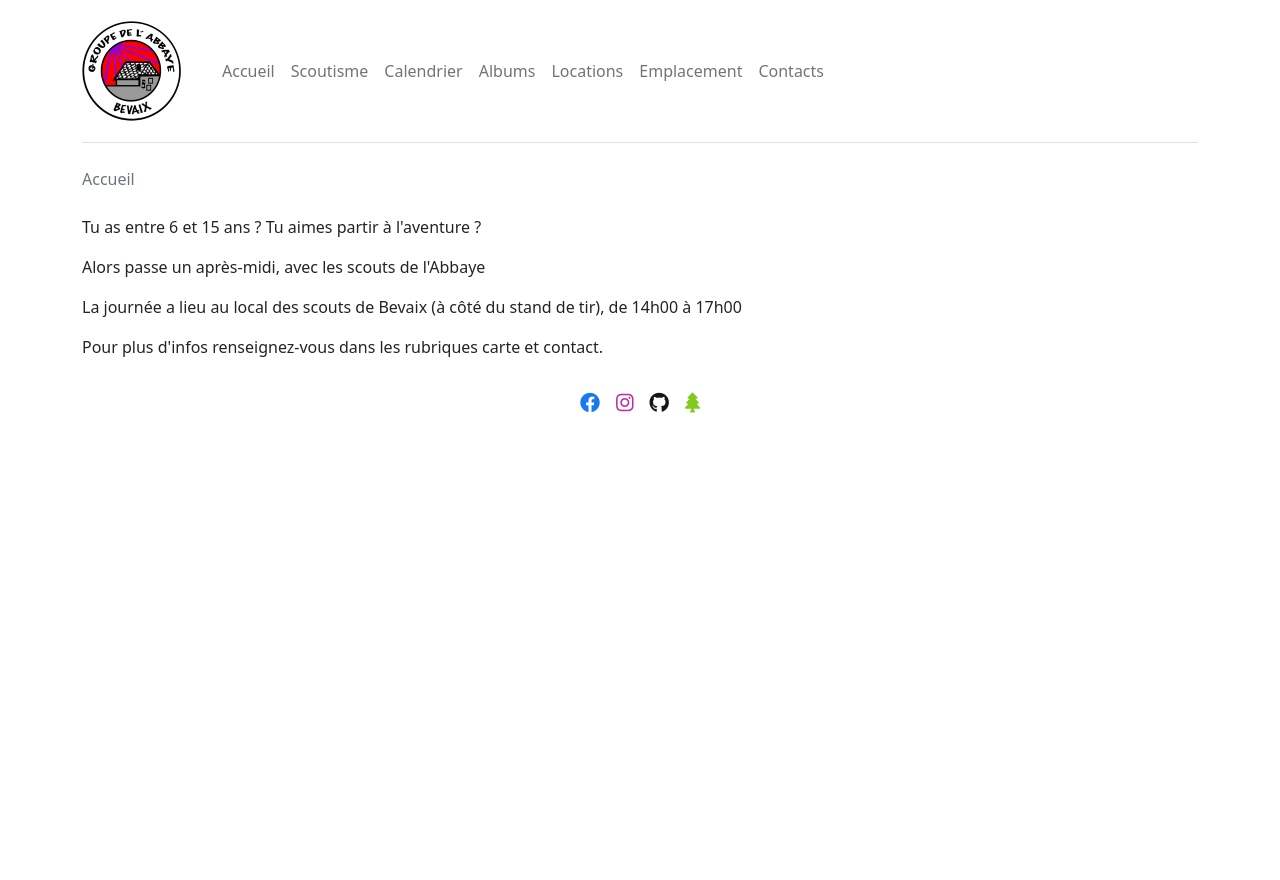
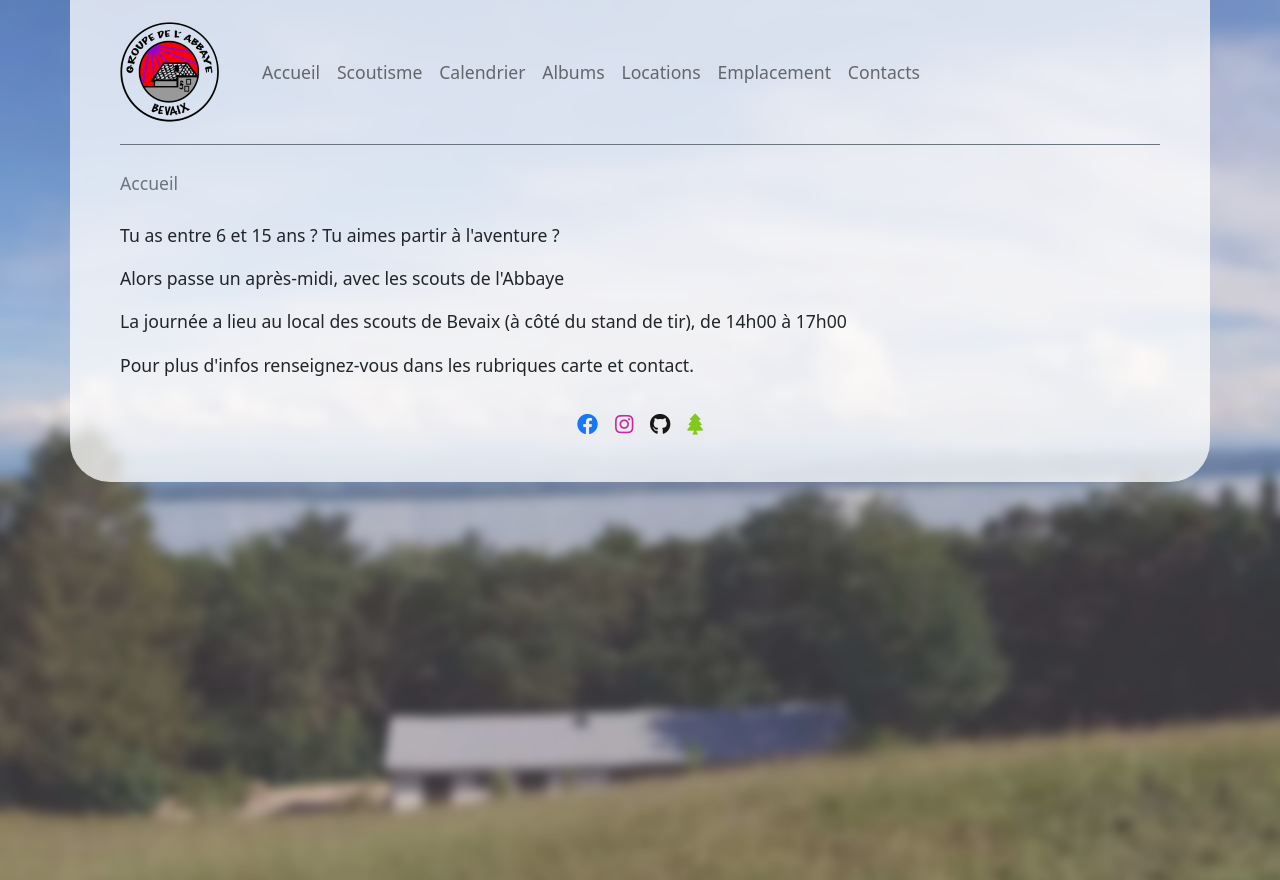
Before and after one commit to TheRaphael0000/www.scouts-bevaix.ch, a Django app: page / in a window 1280 px wide. Run offline with Django 3.2, Linux system fonts and the light colour scheme; some libraries are stand-ins or nearby versions.

Commit message:
split css, add favicon, add panorama to the background

```diff
--- a/scoutsbevaixch/static/css/master.css
+++ b/scoutsbevaixch/static/css/master.css
@@ -1,5 +1,41 @@
+html, body {
+  width: 100%;
+  height: 100%;
+  padding: 0;
+  font-size: 1.05em;
+}
+
+.bg-image {
+  position: fixed;
+  background-image: url("/static/photos/outside/panorama0.jpg");
+  background-position: center;
+  background-size: cover;
+  width: 100%;
+  height: 100%;
+  filter: blur(5px);
+  transform: scale(1.05);
+  opacity: 0.8;
+  z-index: -1;
+}
+
+body>.container {
+  background-color: rgba(255, 255, 255, 0.75);
+  padding-left: 50px;
+  padding-right: 50px;
+  padding-bottom: 20px;
+  border-radius: 0px 0px 40px 40px;
+}
+
+header {
+  border-bottom: 2px solid;
+}
+
 a:hover {
   text-decoration: underline;
+}
+
+.nav-link:hover {
+  text-decoration: none !important;
 }
 
 a {
--- a/scoutsbevaixch/templates/base.html
+++ b/scoutsbevaixch/templates/base.html
@@ -6,6 +6,7 @@
 <head>
   <meta charset="utf-8">
   <meta name="viewport" content="width=device-width, initial-scale=1.0">
+  <link rel="icon" type="image/x-icon" href="{% static 'logos/favicon.ico' %}">
 
   <!-- Bootstrap -->
   <link href="https://cdn.jsdelivr.net/npm/bootstrap@5.1.3/dist/css/bootstrap.min.css" rel="stylesheet" integrity="sha384-1BmE4kWBq78iYhFldvKuhfTAU6auU8tT94WrHftjDbrCEXSU1oBoqyl2QvZ6jIW3" crossorigin="anonymous">
@@ -19,14 +20,17 @@
 
   <!-- Custom -->
   <link rel="stylesheet" href="{% static 'css/master.css' %}">
+  <link rel="stylesheet" href="{% static 'css/fancybox.css' %}">
   <script src="{% static 'js/main.js' %}"></script>
 
   <title>{% block title %}{% endblock %} · Scouts Bevaix</title>
 </head>
 
 <body>
+  <div class="bg-image"></div>
+
   <div class="container">
-    <header class="navbar navbar-expand-md navbar-light py-3 mb-4 border-bottom">
+    <header class="navbar navbar-expand-lg navbar-light py-3 mb-4 border-bottom border-secondary">
       <a href="." class="navbar-brand">
         <img src="{% static 'logos/Logo_Abbaye_100.png' %}" class="img-fluid">
       </a>
```
Also changed, not shown: other parts of scoutsbevaixch/static/css/master.css (+0 -81 lines), scoutsbevaixch/static/css/fancybox.css (added, +76 -0 lines), scoutsbevaixch/static/logos/favicon.ico (added).
